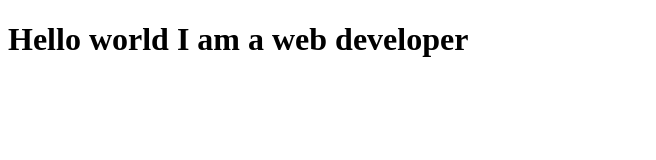
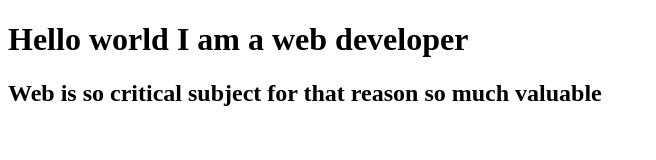
Before and after one commit to Kowser-Habib/kowser, a plain HTML site: page index.html in a window 1280 px wide. Shown: the whole page, without its empty margins (0-656 px from the left). Drawn offline with Linux system fonts and the light colour scheme.

Commit message:
h2 is complete

```diff
--- a/index.html
+++ b/index.html
@@ -7,5 +7,6 @@
 </head>
 <body>
     <h1>Hello world I am a web developer</h1>
+    <h2>Web is so critical subject for that reason so much valuable</h2>
 </body>
 </html>
```
